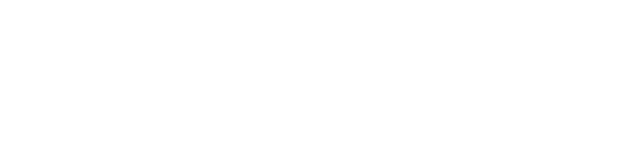
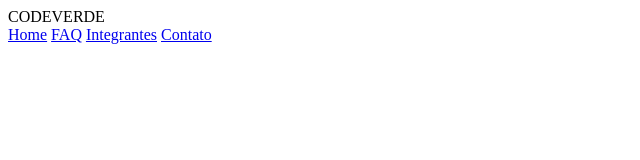
Before and after one commit to global-soluction-1tdspj/gs-front-end, a plain HTML site: page index.html in a window 1280 px wide. Shown: the whole page, without its empty margins (0-640 px from the left). Drawn offline with Linux system fonts and the light colour scheme.

Commit message:
Cabeçalho criado

```diff
--- a/index.html
+++ b/index.html
@@ -1,11 +1,21 @@
 <!DOCTYPE html>
-<html lang="en">
+<html lang="pt-br">
 <head>
     <meta charset="UTF-8">
     <meta name="viewport" content="width=device-width, initial-scale=1.0">
     <title>Document</title>
 </head>
 <body>
-
+    <header class="header">
+        <div class="logo-area">
+            <span class="logo-text">CODEVERDE</span>
+        </div>
+        <nav class="nav">
+            <a href="#" class="nav-link">Home</a>
+            <a href="#" class="nav-link">FAQ</a>
+            <a href="#" class="nav-link">Integrantes</a>
+            <a href="#" class="nav-link">Contato</a>
+        </nav>
+    </header>
 </body>
 </html>
```
